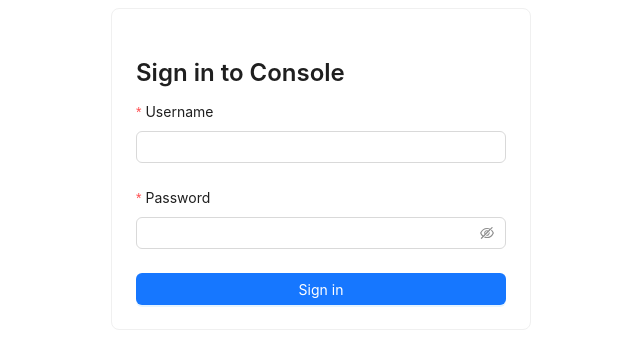
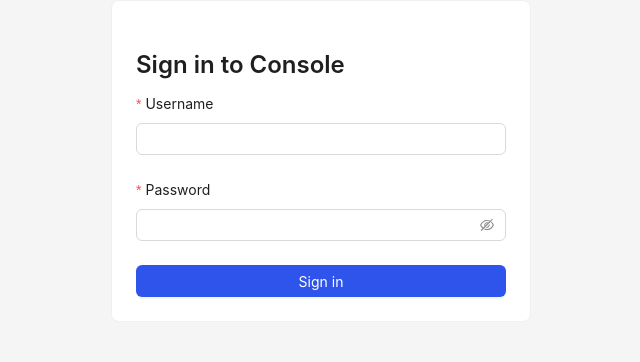
Before and after one commit to CrazyTomatoOo/model-go, a React (Vite) app in the folder web/apps/console/: page /login in a window 1280 px wide. Shown: the top 362 px of the page, without its empty margins (319-959 px from the left). Built offline with nearby package versions, Linux system fonts and the light colour scheme; no server answers.

Commit message:
console: 主题基建（品牌主题/全局样式/路由 title/守卫加载态）（#33）

```diff
--- a/web/apps/console/index.html
+++ b/web/apps/console/index.html
@@ -2,7 +2,9 @@
 <html lang="en">
   <head>
     <meta charset="UTF-8" />
+    <link rel="icon" type="image/svg+xml" href="/favicon.svg" />
     <meta name="viewport" content="width=device-width, initial-scale=1.0" />
+    <meta name="theme-color" content="#2F54EB" />
     <title>ModelGo Console</title>
   </head>
   <body>
--- a/web/apps/console/src/App.tsx
+++ b/web/apps/console/src/App.tsx
@@ -1,13 +1,17 @@
+import { ConfigProvider } from 'antd';
 import { Suspense, lazy } from 'react';
 import { BrowserRouter, Navigate, Route, Routes } from 'react-router';
 import LocaleProvider from './antd/LocaleProvider';
 import LoginPage from './pages/LoginPage';
+import DocumentTitle from './router/DocumentTitle';
+import GuardLoading from './router/GuardLoading';
 import {
   ChangePasswordGate,
   LoginGate,
   RequireAuth,
   RequirePasswordChange,
 } from './router/guards';
+import { brandTheme } from './theme/brand';
 
 // 重页面走 dynamic import，避免全量进入首屏 bundle（issue #22）
 const ConsoleShellPage = lazy(() => import('./pages/ConsoleShellPage'));
@@ -15,18 +19,21 @@ const ChangePasswordPage = lazy(() => import('./pages/ChangePasswordPage'));
 
 export default function App() {
   return (
-    <LocaleProvider>
-      <BrowserRouter>
-        <AppRoutes />
-      </BrowserRouter>
-    </LocaleProvider>
+    <ConfigProvider theme={brandTheme}>
+      <LocaleProvider>
+        <BrowserRouter>
+          <DocumentTitle />
+          <AppRoutes />
+        </BrowserRouter>
+      </LocaleProvider>
+    </ConfigProvider>
   );
 }
 
 /** Route wiring, router-agnostic so tests can mount it under a MemoryRouter. */
 export function AppRoutes() {
   return (
-    <Suspense fallback={null}>
+    <Suspense fallback={<GuardLoading />}>
       <Routes>
       <Route
         path="/login"
--- a/web/apps/console/src/main.tsx
+++ b/web/apps/console/src/main.tsx
@@ -1,5 +1,6 @@
 import { StrictMode } from 'react';
 import { createRoot } from 'react-dom/client';
+import './styles/global.css';
 import App from './App';
 import { AuthProvider } from './auth/AuthProvider';
 import './i18n';
--- /dev/null
+++ b/web/apps/console/src/router/DocumentTitle.tsx
@@ -0,0 +1,27 @@
+import { useEffect } from 'react';
+import { useLocation } from 'react-router';
+import i18n from '../i18n';
+
+/** i18n copy keys per public route path. Unlisted paths keep the static title. */
+const ROUTE_TITLE_KEYS: Record<string, string> = {
+  '/login': 'login.title',
+  '/change-password': 'changePassword.title',
+  '/': 'console.title',
+};
+
+/**
+ * Keeps document.title in sync with the active route using i18n copy
+ * (checklist A8, #33). Route-level mechanism: the effect re-runs on pathname
+ * change only. Language-switch-triggered title refresh builds on top of this
+ * in T5 (#37) — deliberately out of scope here.
+ */
+export default function DocumentTitle() {
+  const { pathname } = useLocation();
+  useEffect(() => {
+    const key = ROUTE_TITLE_KEYS[pathname];
+    if (key !== undefined) {
+      document.title = `${i18n.t(key)} · ${i18n.t('app.name')}`;
+    }
+  }, [pathname]);
+  return null;
+}
--- /dev/null
+++ b/web/apps/console/src/router/GuardLoading.css
@@ -0,0 +1,6 @@
+.guard-loading {
+  display: flex;
+  align-items: center;
+  justify-content: center;
+  min-height: 100vh;
+}
--- /dev/null
+++ b/web/apps/console/src/router/GuardLoading.tsx
@@ -0,0 +1,16 @@
+import { Spin } from 'antd';
+import './GuardLoading.css';
+
+/**
+ * Full-viewport bootstrap loading state for the route guards (#33, checklist
+ * A4): replaces the old `return null` so refreshing or deep-linking into any
+ * route never flashes a blank white page while auth state is being resolved.
+ * The Spin picks up the brand theme from the app-level ConfigProvider.
+ */
+export default function GuardLoading() {
+  return (
+    <div className="guard-loading">
+      <Spin size="large" />
+    </div>
+  );
+}
--- a/web/apps/console/src/router/guards.tsx
+++ b/web/apps/console/src/router/guards.tsx
@@ -1,6 +1,7 @@
 import type { ReactNode } from 'react';
 import { Navigate, useLocation } from 'react-router';
 import { useAuth } from '../auth/AuthProvider';
+import GuardLoading from './GuardLoading';
 
 /**
  * Renders children only for an authenticated user; logged-out visits go to
@@ -10,7 +11,7 @@ export function RequireAuth({ children }: { children: ReactNode }) {
   const { user, loading } = useAuth();
   const location = useLocation();
   if (loading) {
-    return null;
+    return <GuardLoading />;
   }
   if (user === null) {
     return <Navigate to="/login" replace state={{ from: location }} />;
@@ -44,7 +45,7 @@ export function ChangePasswordGate({ children }: { children: ReactNode }) {
 export function LoginGate({ children }: { children: ReactNode }) {
   const { user, loading } = useAuth();
   if (loading) {
-    return null;
+    return <GuardLoading />;
   }
   if (user !== null) {
     return <Navigate to={user.must_change_password ? '/change-password' : '/'} replace />;
--- /dev/null
+++ b/web/apps/console/src/styles/global.css
@@ -0,0 +1,45 @@
+/* Single global style entry (#33): document-level baselines only.
+   Component-level styles stay co-located with their components. */
+
+:root {
+  /* Dark wiring point (checklist B6): declare both schemes so native form
+     controls and scrollbars stay correct once dark ships; the palette
+     itself stays light for now. */
+  color-scheme: light dark;
+}
+
+html,
+body,
+#root {
+  min-height: 100vh;
+}
+
+body {
+  margin: 0;
+  background-color: var(--ant-color-bg-layout, #f5f5f5);
+  font-family: var(
+    --ant-font-family,
+    -apple-system,
+    BlinkMacSystemFont,
+    'Segoe UI',
+    Roboto,
+    'Helvetica Neue',
+    Arial,
+    'Noto Sans',
+    sans-serif
+  );
+  -webkit-font-smoothing: antialiased;
+  -moz-osx-font-smoothing: grayscale;
+}
+
+/* Checklist B5: dampen motion for users who prefer less. antd animations are
+   CSS transitions/animation under the same query, so this covers them too. */
+@media (prefers-reduced-motion: reduce) {
+  *,
+  *::before,
+  *::after {
+    animation-duration: 0.01ms !important;
+    animation-iteration-count: 1 !important;
+    transition-duration: 0.01ms !important;
+  }
+}
--- /dev/null
+++ b/web/apps/console/src/theme/brand.ts
@@ -0,0 +1,31 @@
+import type { ThemeConfig } from 'antd';
+
+/**
+ * Brand seed tokens — the #28 brand decision (indigo primary, antd geometry).
+ * Single source of truth shared by the light theme below and the future dark
+ * theme: dark swaps the algorithm, never the seeds (#26 research).
+ */
+export const brandSeeds = {
+  colorPrimary: '#2F54EB',
+  colorInfo: '#2F54EB',
+  borderRadius: 6,
+  fontSize: 14,
+  sizeUnit: 4,
+  sizeStep: 4,
+} as const;
+
+/**
+ * Global antd theme.
+ *
+ * Dark-mode wiring point (#26 research): when the dark theme ships, add
+ * `algorithm: theme.darkAlgorithm` here, keyed off the active color scheme;
+ * `brandSeeds` above stays shared and no other token changes. Intentionally
+ * not shipped in this round (spec #32 Out of Scope).
+ *
+ * `cssVar: true` lays tokens out as CSS variables (`--ant-*` on :root), which
+ * is both the dark wiring surface and what the E2E smoke test asserts against.
+ */
+export const brandTheme: ThemeConfig = {
+  cssVar: true,
+  token: { ...brandSeeds },
+};
```
Also changed, not shown: web/apps/console/public/favicon.svg (added).
